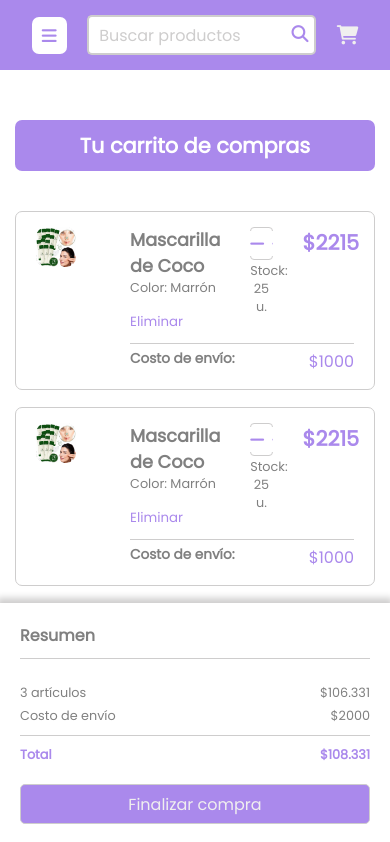
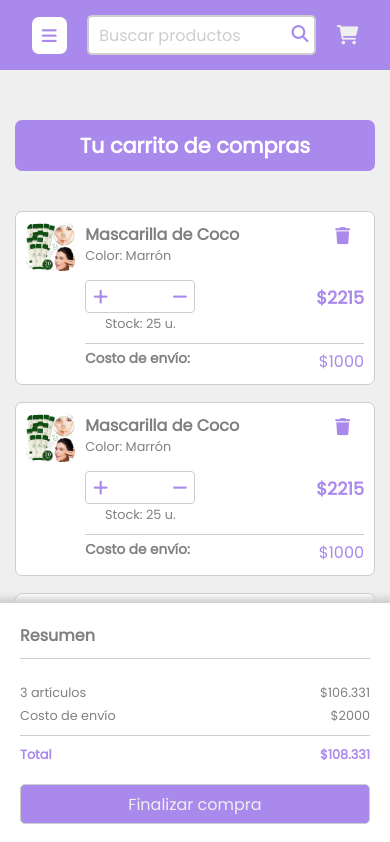
Before and after one commit to lorenzoSanchez97/ShowRoom, a React (Vite) app in the folder ShowRoom-FrontEnd/: page /cart in a window 390 px wide. Shown: the top 842 px of the page. Built offline with nearby package versions, Linux system fonts and the light colour scheme.

Commit message:
Responsive cart terminado

```diff
--- a/ShowRoom-FrontEnd/src/components/CartProduct/CartProduct.jsx
+++ b/ShowRoom-FrontEnd/src/components/CartProduct/CartProduct.jsx
@@ -13,6 +13,7 @@ export default function CartProduct() {
                         <h1 className='cart-product-title'>Mascarilla de Coco</h1>
                         <p className='cart-product-color'>Color: Marrón</p>
                         <button className='cart-product-delete-button'>Eliminar</button>
+                        <button className='cart-product-delete-icon'><i class="fa-solid fa-trash"></i></button>
                     </div>
                     <div className='product-cart-quantity-selector'>
                         <form action="">
--- a/ShowRoom-FrontEnd/src/components/CartProduct/cartProduct.css
+++ b/ShowRoom-FrontEnd/src/components/CartProduct/cartProduct.css
@@ -6,6 +6,7 @@
     border: 1px solid var(--bordes);
     display: flex;
     gap: 3%;
+    position: relative;
 }
 
 .product-cart-info-main-container {
@@ -33,7 +34,7 @@
 
 .cart-product-image-container {
     width: 15%;
-    margin-right: 45px;
+    margin: auto;
 }
 
 .cart-product-title {
@@ -127,3 +128,66 @@ padding-top: 5px;
     gap: 10%;
     justify-content: space-between;
 }
+
+.cart-product-delete-icon {
+    background: none;
+    border: none;
+    padding: 10px;
+    display: none;
+    position: absolute;
+}
+
+@media (width < 1024px) {
+    .cart-product-info {
+        gap: 0;
+    }
+
+    .cart-product-title {
+        font-size: 1rem;
+    }
+
+    .cart-product-total {
+        font-size: 1.1rem;
+    }
+}
+
+@media (width < 540px) {
+    .cart-product-image-container {
+        margin: 0;
+    }
+
+    .cart-product-info {
+        flex-wrap: wrap;
+    }
+
+    .cart-product-data-container {
+        width: 90%;
+    }
+
+    .product-cart-quantity-selector form {
+        margin: 15px 0 0 0;
+        max-width: 110px;
+    }
+
+    .cart-product-total {
+        margin-top: 20px;
+    }
+
+    .cart-product-main-container {
+        padding: 10px;
+    }
+
+    .product-cart-quantity-selector {
+        width: 78%;
+    }
+
+    .cart-product-delete-icon {
+        display: block;
+        top: 5px;
+        right: 14px;
+    }
+
+    .cart-product-delete-button {
+        display: none;
+    }
+}
--- a/ShowRoom-FrontEnd/src/components/ProductDetail/productDetail.css
+++ b/ShowRoom-FrontEnd/src/components/ProductDetail/productDetail.css
@@ -164,11 +164,6 @@
         text-align: center;
     }
 
-    main,
-    #root {
-        background-color: white;
-    }
-
     .detalle-producto {
         width: 70vw;
     }
```
